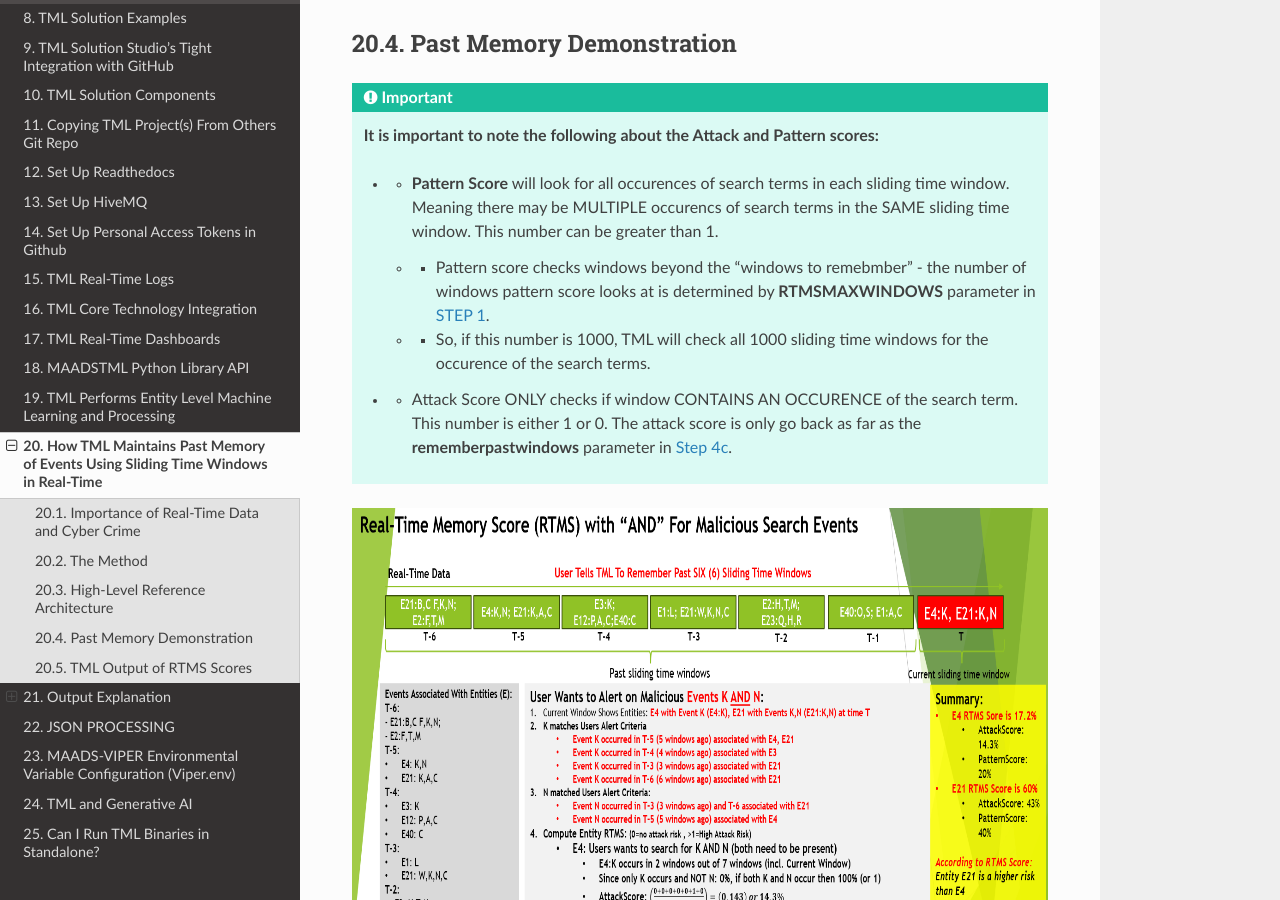
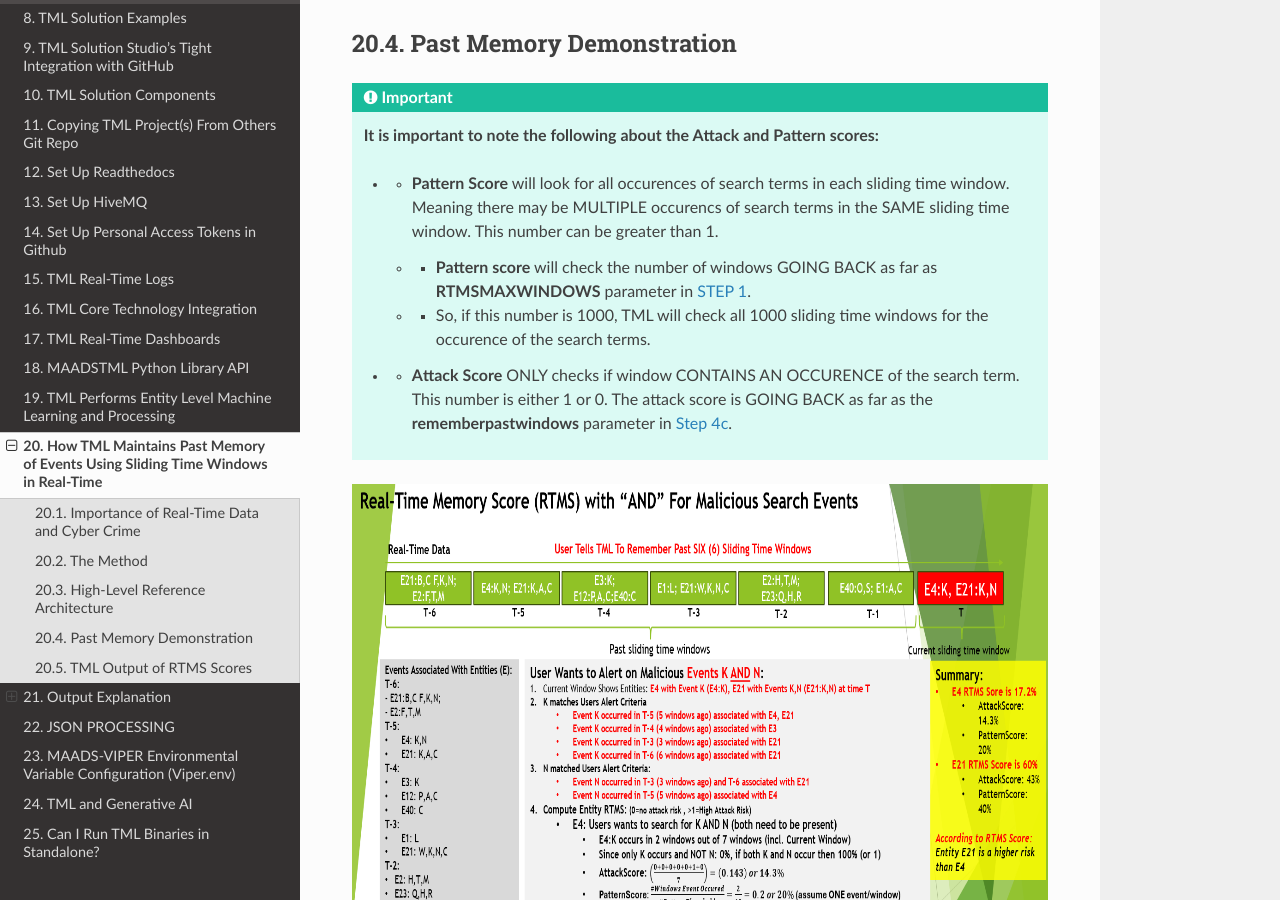
Before and after one commit to smaurice101/readthedocs, a Sphinx documentation site: the page built from docs/source/rtms.rst, in a window 1280 px wide and 900 px high, scrolled down 3004 px. Built offline with Sphinx 7.4.7 and the Read the Docs theme 3.1.0, drawn with Linux system fonts in a browser that asks for light colours.

Commit message:
Update rtms.rst

```diff
--- a/docs/source/rtms.rst
+++ b/docs/source/rtms.rst
@@ -94,11 +94,11 @@
 
    * - **Pattern Score** will look for all occurences of search terms in each sliding time window.  Meaning there may be MULTIPLE occurencs of search terms in the SAME sliding time window.  This number can be greater than 1.
 
-     * - Pattern score checks windows beyond the "windows to remebmber" - the number of windows pattern score looks at is determined by **RTMSMAXWINDOWS** parameter in `STEP 1 <https://tml.readthedocs.io/en/latest/tmlbuilds.html#step-1-get-tml-core-params-tml-system-step-1-getparams-dag>`_.
+     * - **Pattern score** will check the number of windows GOING BACK as far as **RTMSMAXWINDOWS** parameter in `STEP 1 <https://tml.readthedocs.io/en/latest/tmlbuilds.html#step-1-get-tml-core-params-tml-system-step-1-getparams-dag>`_.
 
      * - So, if this number is 1000, TML will check all 1000 sliding time windows for the occurence of the search terms.
 
-   * - Attack Score ONLY checks if window CONTAINS AN OCCURENCE of the search term.  This number is either 1 or 0.  The attack score is only go back as far as the **rememberpastwindows** parameter in `Step 4c <https://tml.readthedocs.io/en/latest/tmlbuilds.html#step-4c-preprocesing-3-data-tml-system-step-4c-kafka-preprocess-dag>`_.
+   * - **Attack Score** ONLY checks if window CONTAINS AN OCCURENCE of the search term.  This number is either 1 or 0.  The attack score is GOING BACK as far as the **rememberpastwindows** parameter in `Step 4c <https://tml.readthedocs.io/en/latest/tmlbuilds.html#step-4c-preprocesing-3-data-tml-system-step-4c-kafka-preprocess-dag>`_.
 
 .. figure:: rtms1.png
    :scale: 70%
```
